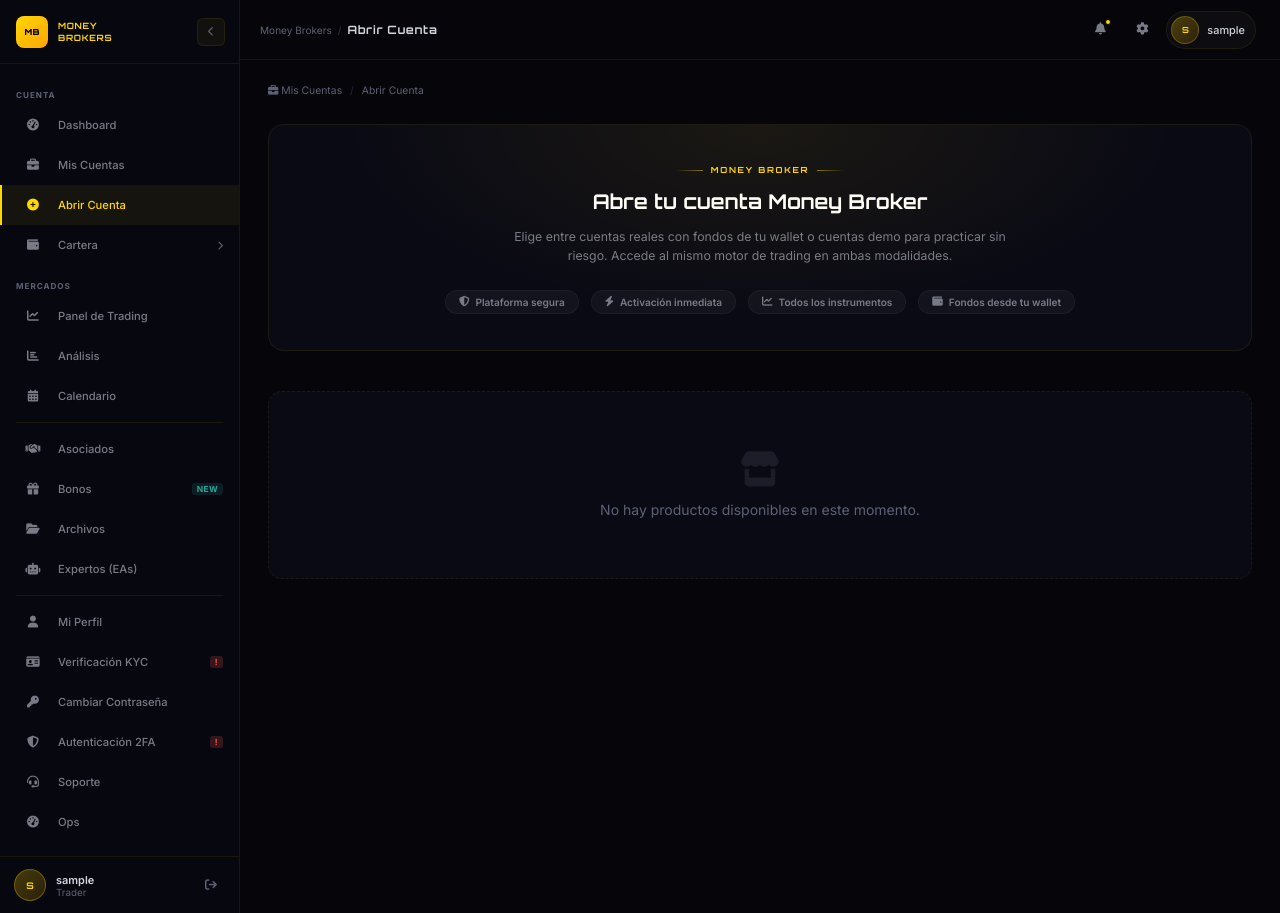
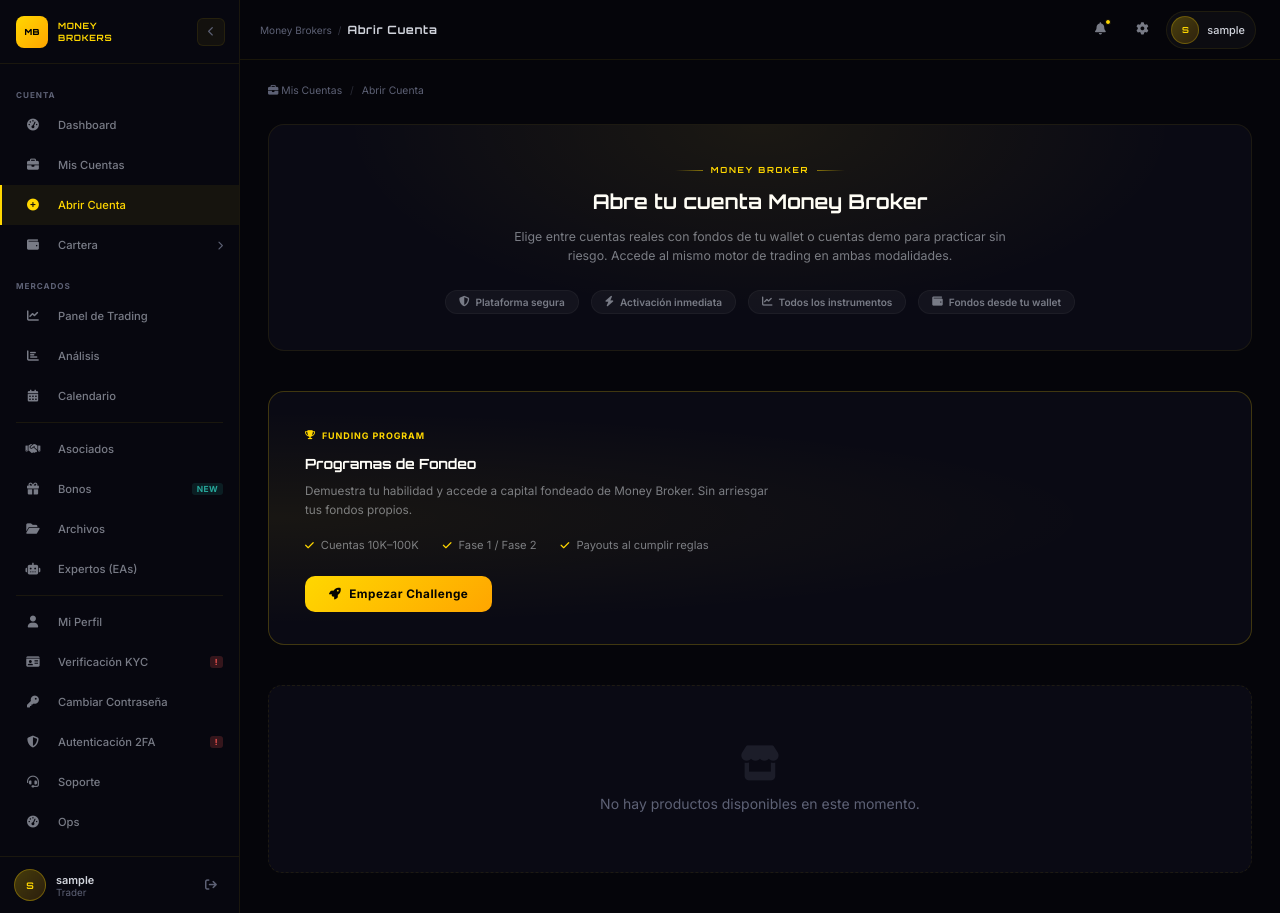
Before and after one commit to Naffer27/trx_simulator, a Django app: page /accounts/open/ in a window 1280 px wide. Run offline with Django 5.2, Linux system fonts and the light colour scheme; the visitor is signed in with stand-in values (Sample User, id 1); data comes from the database, SQL or seed files in the repository; data that the repository does not hold is empty; parts of the project's set-up code (start-up, migrations or seed data) failed here and were passed over.

Commit message:
bloque-K.2A-funding-programs-card
Co-Authored-By: Claude Sonnet 4.6 <noreply@anthropic.com>

```diff
--- a/simulator/templates/simulator/account_open.html
+++ b/simulator/templates/simulator/account_open.html
@@ -234,6 +234,50 @@
 }
 .empty-state i { font-size:2.5rem; margin-bottom:14px; display:block; opacity:.22; }
 
+/* ─── Funding Programs card ─── */
+.fp-section { margin-bottom:40px; }
+.fp-card {
+  background:var(--bg-card-2);
+  border:1px solid rgba(255,215,0,.22);
+  border-radius:16px; padding:32px 36px;
+  position:relative; overflow:hidden;
+}
+.fp-card::before {
+  content:''; position:absolute; inset:0;
+  background:radial-gradient(ellipse at 0% 50%, rgba(255,215,0,.06) 0%, transparent 60%);
+  pointer-events:none;
+}
+.fp-badge {
+  display:inline-flex; align-items:center; gap:6px;
+  font-size:.64rem; font-weight:700; text-transform:uppercase;
+  letter-spacing:.1em; color:var(--gold); margin-bottom:14px;
+}
+.fp-title {
+  font-family:'Orbitron',sans-serif; font-size:1rem; font-weight:700;
+  color:#fff; margin-bottom:10px;
+}
+.fp-desc {
+  font-size:.84rem; color:var(--muted-2); max-width:480px;
+  margin-bottom:18px; line-height:1.6;
+}
+.fp-bullets {
+  list-style:none; margin:0 0 24px; padding:0;
+  display:flex; gap:24px; flex-wrap:wrap;
+}
+.fp-bullets li {
+  display:flex; align-items:center; gap:7px;
+  font-size:.8rem; color:var(--muted-2);
+}
+.fp-bullets li i { color:var(--gold); font-size:.72rem; }
+.fp-cta {
+  display:inline-flex; align-items:center; gap:8px;
+  padding:11px 24px; border-radius:10px;
+  background:linear-gradient(135deg,#FFD700,#FFA500); color:#000;
+  font-size:.84rem; font-weight:700; letter-spacing:.04em;
+  text-decoration:none; transition:opacity .14s, transform .12s;
+}
+.fp-cta:hover { opacity:.87; transform:translateY(-1px); }
+
 {% endblock %}
 
 
@@ -377,6 +421,28 @@
 </div>
 {% endif %}
 
+
+<!-- ═══════════════ PROGRAMAS DE FONDEO ═══════════════ -->
+<div class="fp-section">
+  <div class="fp-card">
+    <div class="fp-badge"><i class="fa-solid fa-trophy"></i> Funding Program</div>
+    <h2 class="fp-title">Programas de Fondeo</h2>
+    <p class="fp-desc">
+      Demuestra tu habilidad y accede a capital fondeado de Money Broker.
+      Sin arriesgar tus fondos propios.
+    </p>
+    <ul class="fp-bullets">
+      <li><i class="fa-solid fa-check"></i> Cuentas 10K–100K</li>
+      <li><i class="fa-solid fa-check"></i> Fase 1 / Fase 2</li>
+      <li><i class="fa-solid fa-check"></i> Payouts al cumplir reglas</li>
+    </ul>
+    <a href="{% url 'simulator:challenge_catalog' %}" class="fp-cta">
+      <i class="fa-solid fa-rocket"></i> Empezar Challenge
+    </a>
+  </div>
+</div>
+
+
 {% if not real_products and not demo_products %}
 <div class="empty-state">
   <i class="fa-solid fa-store"></i>
```
Also changed, not shown: simulator/tests/test_account_products_flow.py (+21 -0 lines).
